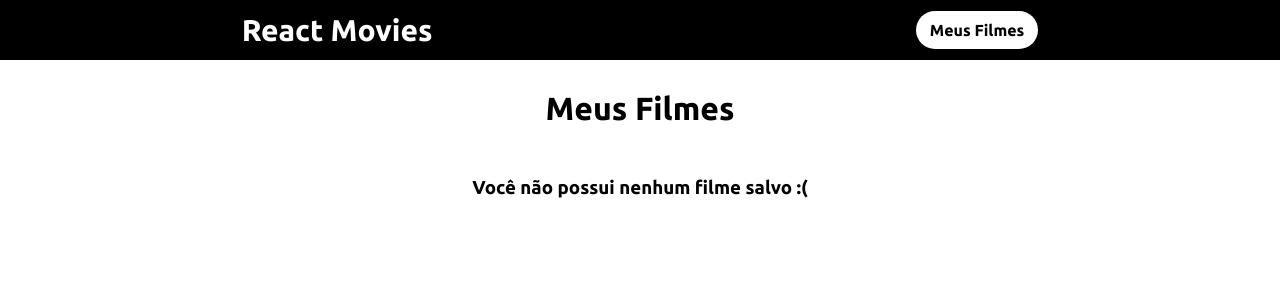
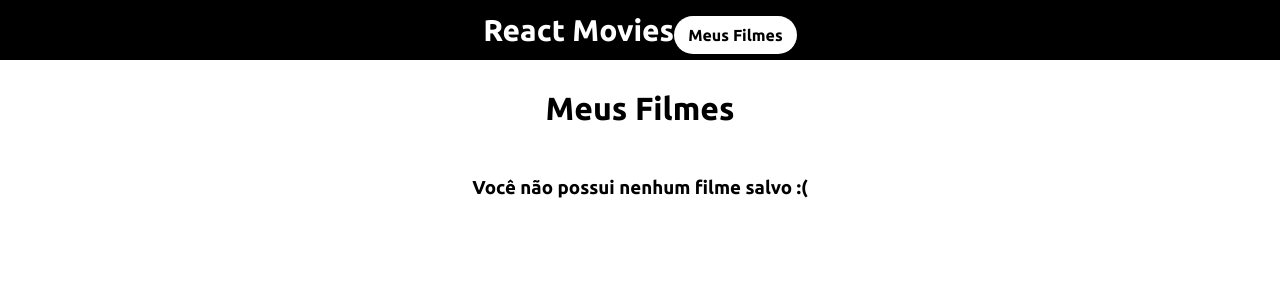
Before and after one commit to brennerpaiva/react-movies, a React (Create React App) app: page /favorites in a window 1280 px wide. Shown: the top 300 px of the page. Built offline with nearby package versions, Linux system fonts and the light colour scheme; the HTML template or start-up script is replaced by a standard one.

Commit message:
importação e personalização de alertas

```diff
--- a/package.json
+++ b/package.json
@@ -11,6 +11,7 @@
     "react-dom": "^18.2.0",
     "react-router-dom": "^6.10.0",
     "react-scripts": "5.0.1",
+    "react-toastify": "^9.1.2",
     "web-vitals": "^2.1.4"
   },
   "scripts": {
--- a/src/App.js
+++ b/src/App.js
@@ -1,8 +1,11 @@
 import RoutesApp from "./routes";
+import { ToastContainer } from "react-toastify";
+import "react-toastify/dist/ReactToastify.css";
 
 function App() {
   return (
     <div className="App">
+      <ToastContainer autoClose={3000}/>
       <RoutesApp/>
     </div>
   );
--- a/src/components/Header/header.css
+++ b/src/components/Header/header.css
@@ -5,6 +5,10 @@ header {
     width: 100%;
     height: 60px;
     background-color: black;
+}
+
+.max-width {
+
 }
 
 .logo {
--- a/src/components/Header/index.js
+++ b/src/components/Header/index.js
@@ -4,8 +4,10 @@ import './header.css';
 function Header() {
     return(
         <header>
-            <Link className='logo' to="/">React Movies</Link>
-            <Link className='favorites' to='/favorites'>Meus Filmes</Link>
+            <div className='max-width'>
+                <Link className='logo' to="/">React Movies</Link>
+                <Link className='favorites' to='/favorites'>Meus Filmes</Link>
+            </div>
         </header>
     )
 }
--- a/src/pages/Favorites/index.js
+++ b/src/pages/Favorites/index.js
@@ -1,6 +1,7 @@
 import { useEffect, useState } from "react";
 import "./favorites.css";
 import { Link } from "react-router-dom";
+import { ToastContainer, toast } from "react-toastify";
 
 function Favorites() {
   const [movies, setMovies] = useState([]);
@@ -17,6 +18,7 @@ function Favorites() {
 
     setMovies(movieFilter)
     localStorage.setItem("@reactmovies", JSON.stringify(movieFilter));
+    toast.success("Filme removido com sucesso")
   }
 
   return (
--- a/src/pages/Movie/index.js
+++ b/src/pages/Movie/index.js
@@ -1,7 +1,8 @@
 import { useEffect, useState } from 'react';
-import { useParams, useNavigate } from 'react-router-dom'
+import { useParams, useNavigate } from 'react-router-dom';
+import { ToastContainer, toast } from "react-toastify";
 import api from '../../services/api';
-import './movie-info.css'
+import './movie-info.css';
 
 // https://api.themoviedb.org/3/movie/585245?api_key=e230d70de46c8bc751c0436148455bde
 
@@ -46,13 +47,13 @@ function Movie() {
     const hasMovie = savedMovies.some( ( savedMovie ) => savedMovie.id === movie.id);
 
     if(hasMovie) {
-      alert("Filme ja foi salvo");
+      toast.warn("Esse filme já está na sua lista!");
       return;
     }
 
     savedMovies.push(movie)
     localStorage.setItem("@reactmovies", JSON.stringify(savedMovies))
-    alert("Filme salvo com sucesso")
+    toast.success("Filme salvo com sucesso!")
 
   }
 
```
Also changed, not shown: 1 other file (tests, documents, lock files or other folders).
